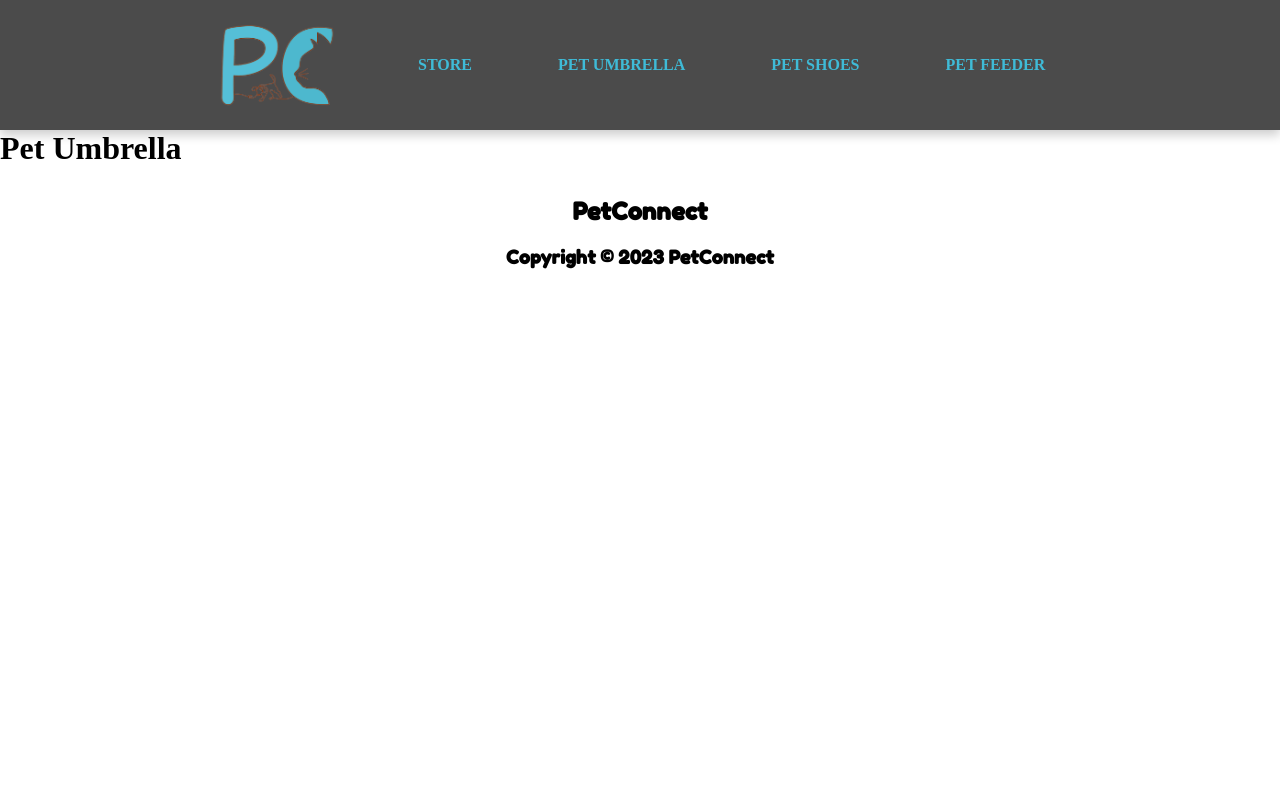
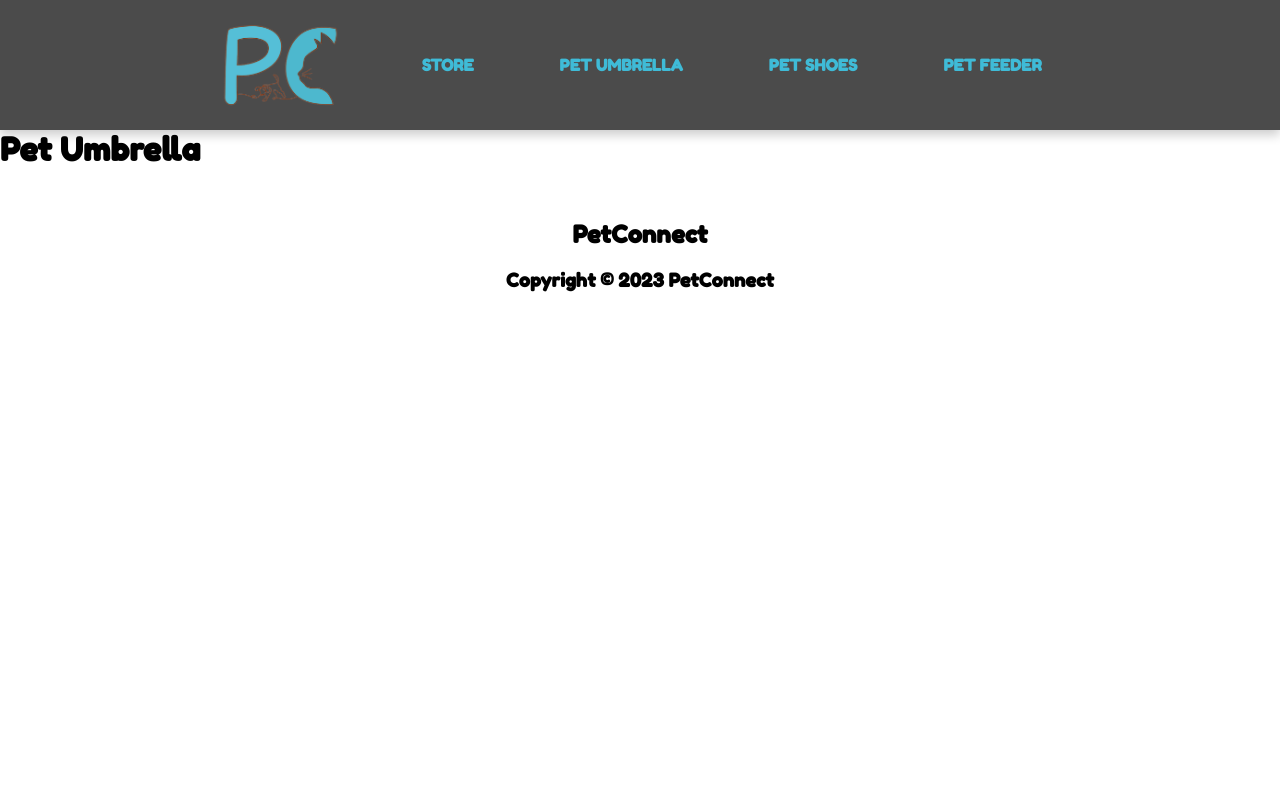
Before and after one commit to Datlightning/PetConnectWebsite, a Flask app: page /petumbrella in a window 1280 px wide. Run offline with Flask 3, Linux system fonts and the light colour scheme.

Commit message:
A quick little font-switch
For some reason Vihas Veggalam forgot to set the body and header of the template HTML file to FredokaOne

```diff
--- a/static/css/base.css
+++ b/static/css/base.css
@@ -4,8 +4,14 @@
     font-family: FontName;
     src: url("{{ url_for('static', filename='fonts/Comic Sans MS 400.ttf') }}");
   } */
+
+
+  @font-face {
+    font-family: FredokaOne;
+    src: url("../fonts/FredokaOne-Regular.ttf");
+  }
 :root {
-    --font-family: "Tahoma";
+    --font-family: "FredokaOne";
     --primary: #3FBBD7;
     --dark-primary: #236776;
     --secondary: #7cd0bb;
@@ -21,6 +27,7 @@ body {
     display: flex;
     flex-direction: column;
     min-height: 100vh;
+    font-family: FredokaOne;
 }
 .body{
     margin-top:0px;
@@ -46,12 +53,16 @@ nav{
     z-index: 999;
     position: relative;
     height: 100%;
+
+    font-family: FredokaOne;
 }
 
 #Reg-Nav-In {
     display: flex;
     flex-direction: row;
     justify-content: center;
+
+    font-family: FredokaOne;
 }
 
 #Nav-Logo-A {
@@ -59,6 +70,7 @@ nav{
     text-decoration: none;
     align-items: center;
     font-size: 1.5em;
+    font-family: FredokaOne;
 }
 
 
@@ -76,6 +88,7 @@ nav{
 footer{
     align-items: center;
     margin: auto;
+    font-family: FredokaOne;
 }
 [data-inviewport="appear-fast"].first-time {
     opacity: 1;
--- a/static/css/product.css
+++ b/static/css/product.css
@@ -3,7 +3,15 @@
     src: url(../fonts/FredokaOne-Regular.ttf);
 }
 
+.product {
 
+    display: flex;
+    flex-direction: column;
+    font-family: FredokaOne;
+
+
+
+}
 
 .zoom {
 
--- a/templates/petumbrella.html
+++ b/templates/petumbrella.html
@@ -22,6 +22,11 @@
 
         <div class="product">
 
+            <div class = "productWords">
+
+
+
+            </div>
 
 
 
```
